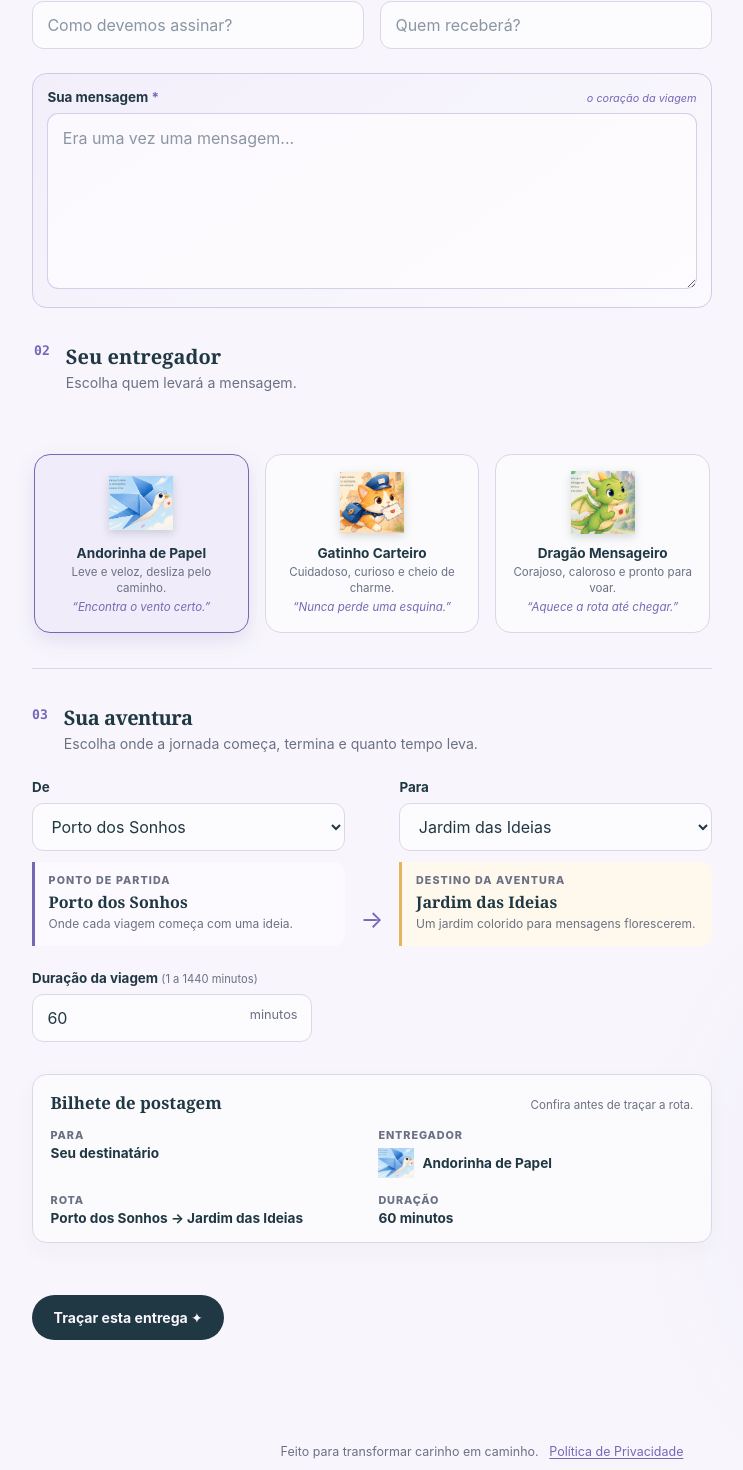
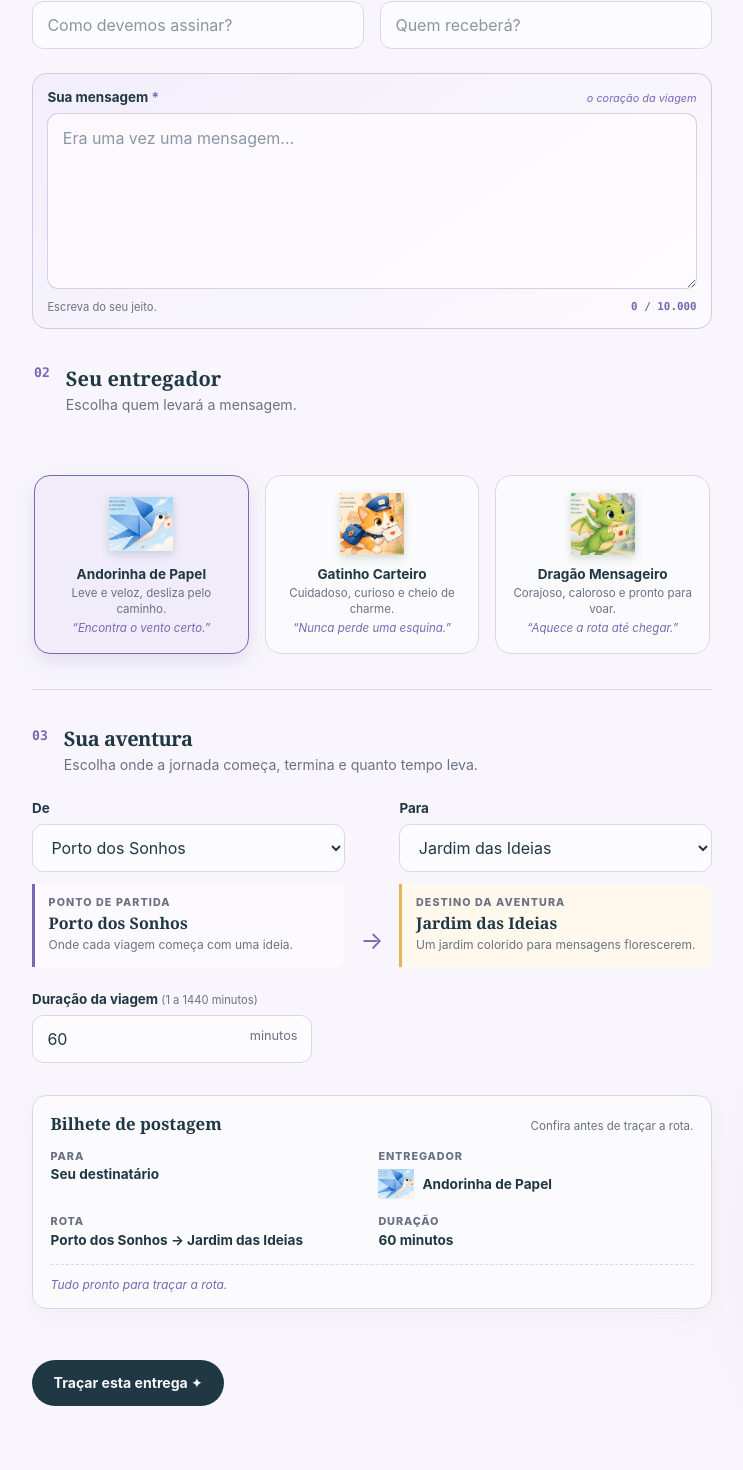
Before and after one commit to lucasdantas19/cartopia, a React (Vite) app in the folder frontend/: page / in a window 1280 px wide. Shown: the part 949-2419 px from the top of the page, without its empty margins (158-901 px from the left). Built offline with nearby package versions, Linux system fonts and the light colour scheme; no server answers.

Commit message:
feat(frontend): improve delivery form feedback

```diff
--- a/frontend/src/App.css
+++ b/frontend/src/App.css
@@ -56,6 +56,7 @@ input::placeholder, textarea::placeholder { color: #8a96a3; }
 .field-grid { display: grid; grid-template-columns: 1fr 1fr; gap: 1rem; }
 .message-label { margin-top: 1.5rem; }
 .message-composer { margin-top: 1.5rem; padding: .9rem; border: 1px solid #d3c9e6; border-radius: .9rem; background: linear-gradient(145deg, rgba(240,236,250,.75), rgba(255,255,255,.42)); }.message-composer-heading { display: flex; align-items: baseline; justify-content: space-between; gap: 1rem; }.message-composer-heading .message-label { margin-top: 0; }.message-composer-heading > span { color: var(--coral); font-size: .68rem; font-style: italic; }.message-composer textarea { min-height: 11rem; border-color: rgba(211,201,230,.9); background: rgba(255,253,255,.72); }
+.message-composer-footer { display: flex; justify-content: space-between; gap: 1rem; margin-top: .45rem; color: var(--muted); font-size: .7rem; }.message-composer-footer small { color: var(--coral); font: 700 .68rem var(--mono); }
 .route-fields { display: grid; grid-template-columns: 1fr auto 1fr; align-items: end; gap: 1rem; }
 .route-arrow { padding-bottom: .72rem; color: var(--coral); font-size: 1.5rem; }
 .location-preview { min-height: 5.2rem; margin-top: .7rem; padding: .75rem .85rem; border-left: 3px solid var(--coral); border-radius: 0 .65rem .65rem 0; background: rgba(255,255,255,.45); }.location-preview.destination { border-left-color: var(--peach); background: #fff9ed; }.location-preview span, .location-preview strong, .location-preview p { display: block; }.location-preview span { margin-bottom: .2rem; color: var(--muted); font-size: .67rem; font-weight: 800; letter-spacing: .1em; text-transform: uppercase; }.location-preview strong { color: var(--ink); font: 700 1rem var(--display); }.location-preview p { margin: .2rem 0 0; color: var(--muted); font-size: .75rem; line-height: 1.35; }
@@ -72,6 +73,7 @@ input::placeholder, textarea::placeholder { color: #8a96a3; }
 .courier-option:hover { transform: translateY(-2px); }.courier-option.selected { border-color: var(--coral); background: #f0ecfa; box-shadow: 0 8px 20px rgba(118, 104, 181, .16); }.courier-option:focus-within { outline: 3px solid rgba(118, 104, 181, .25); outline-offset: 3px; }.courier-option input { position: absolute; width: 1px; height: 1px; opacity: 0; }.courier-option img { width: 4rem; height: 4rem; object-fit: contain; filter: drop-shadow(0 3px 4px rgba(32, 56, 68, .18)); }.courier-option span { display: block; }.courier-option strong, .courier-option small { display: block; }.courier-option strong { color: var(--ink); font-size: .85rem; }.courier-option small { margin-top: .25rem; color: var(--muted); font-size: .72rem; line-height: 1.35; }
 .courier-motto { color: var(--coral) !important; font-style: italic; }
 .delivery-summary { margin-top: 2rem; padding: 1rem 1.1rem; border: 1px solid var(--line); border-radius: .9rem; background: var(--surface); box-shadow: 0 8px 22px rgba(47, 56, 54, .035); }.summary-heading { display: flex; align-items: baseline; justify-content: space-between; gap: 1rem; margin-bottom: .9rem; }.summary-heading strong { font: 700 1.05rem var(--display); }.summary-heading span { color: var(--muted); font-size: .72rem; }.summary-grid { display: grid; grid-template-columns: 1fr 1fr; gap: .8rem; }.summary-grid > div { min-width: 0; }.summary-grid > div > span { display: block; margin-bottom: .2rem; color: var(--muted); font-size: .68rem; font-weight: 800; letter-spacing: .08em; text-transform: uppercase; }.summary-grid > div > strong { display: block; overflow: hidden; color: var(--ink); font-size: .85rem; text-overflow: ellipsis; white-space: nowrap; }.summary-courier { display: grid; grid-template-columns: 2.2rem 1fr; column-gap: .55rem; align-items: center; }.summary-courier > span { grid-column: 1 / -1; }.summary-courier img { grid-row: 2; width: 2.2rem; height: 2.2rem; object-fit: contain; }.summary-courier strong { grid-row: 2; }
+.summary-note { margin: 1rem 0 0; padding-top: .75rem; border-top: 1px dashed var(--line); color: var(--coral); font-size: .75rem; font-style: italic; }
 .button { border: 0; border-radius: 999px; cursor: pointer; font: 700 .88rem var(--body); transition: transform .2s, box-shadow .2s, opacity .2s; }
 .button:hover:not(:disabled) { transform: translateY(-2px); box-shadow: 0 8px 18px rgba(47, 56, 54, .12); }
 .button:disabled { cursor: not-allowed; opacity: .52; }
--- a/frontend/src/components/delivery/CreateDeliveryForm.tsx
+++ b/frontend/src/components/delivery/CreateDeliveryForm.tsx
@@ -21,7 +21,7 @@ export function CreateDeliveryForm({ form, error, fieldErrors, submitting, onSub
     <nav className="form-journey" aria-label="Etapas para preparar a entrega"><span className="active"><b>01</b><small>Escreva</small></span><i aria-hidden="true" /><span><b>02</b><small>Escolha</small></span><i aria-hidden="true" /><span><b>03</b><small>Trace a rota</small></span></nav>
     <div className="form-section"><div className="section-heading"><span>01</span><div><h2>Sua mensagem</h2><p>Escreva a carta e conte-nos quem vai recebê-la.</p></div></div>
       <div className="field-grid"><div><label htmlFor="sender_name">Seu nome <small>(opcional)</small></label><input id="sender_name" maxLength={120} value={form.sender_name} onChange={(event) => onFieldChange('sender_name', event.target.value)} placeholder="Como devemos assinar?" />{fieldErrors.sender_name && <FieldError messages={fieldErrors.sender_name} />}</div><div><label htmlFor="recipient_name">Nome do destinatário <span className="required">*</span></label><input id="recipient_name" required maxLength={120} value={form.recipient_name} onChange={(event) => onFieldChange('recipient_name', event.target.value)} placeholder="Quem receberá?" />{fieldErrors.recipient_name && <FieldError messages={fieldErrors.recipient_name} />}</div></div>
-      <div className="message-composer"><div className="message-composer-heading"><label htmlFor="message" className="message-label">Sua mensagem <span className="required">*</span></label><span>o coração da viagem</span></div><textarea id="message" required maxLength={10000} value={form.message} onChange={(event) => onFieldChange('message', event.target.value)} placeholder="Era uma vez uma mensagem..." rows={5} />{fieldErrors.message && <FieldError messages={fieldErrors.message} />}</div>
+      <div className="message-composer"><div className="message-composer-heading"><label htmlFor="message" className="message-label">Sua mensagem <span className="required">*</span></label><span>o coração da viagem</span></div><textarea id="message" required maxLength={10000} value={form.message} onChange={(event) => onFieldChange('message', event.target.value)} placeholder="Era uma vez uma mensagem..." rows={5} /><div className="message-composer-footer"><span>Escreva do seu jeito.</span><small>{form.message.length.toLocaleString('pt-BR')} / 10.000</small></div>{fieldErrors.message && <FieldError messages={fieldErrors.message} />}</div>
     </div>
     <fieldset className="form-section courier-section"><legend><span>02</span><span><strong>Seu entregador</strong><small>Escolha quem levará a mensagem.</small></span></legend><div className="courier-options">{couriers.map((courier) => <label className={`courier-option ${form.courier === courier.code ? 'selected' : ''}`} key={courier.code}><input type="radio" name="courier" value={courier.code} checked={form.courier === courier.code} onChange={() => onFieldChange('courier', courier.code)} /><img src={courier.cardAsset} alt="" aria-hidden="true" onError={handleCourierImageError} /><span><strong>{courier.label}</strong><small>{courier.description}</small><small className="courier-motto">“{courier.motto}”</small></span></label>)}</div>{fieldErrors.courier && <FieldError messages={fieldErrors.courier} />}</fieldset>
     <div className="form-section"><div className="section-heading"><span>03</span><div><h2>Sua aventura</h2><p>Escolha onde a jornada começa, termina e quanto tempo leva.</p></div></div>
@@ -30,6 +30,6 @@ export function CreateDeliveryForm({ form, error, fieldErrors, submitting, onSub
       <div className="duration-field"><label htmlFor="duration_minutes">Duração da viagem <small>(1 a 1440 minutos)</small></label><div className="duration-input"><input id="duration_minutes" type="number" required min={1} max={1440} value={form.duration_minutes} onChange={(event) => onFieldChange('duration_minutes', Number(event.target.value))} /><span>minutos</span></div>{fieldErrors.duration_minutes && <FieldError messages={fieldErrors.duration_minutes} />}</div>
       <DeliverySummary form={form} />
     </div>
-    <button className="button primary submit-button" type="submit" disabled={submitting}>{submitting ? 'Preparando a entrega…' : 'Traçar esta entrega ✦'}</button>
+    <button className="button primary submit-button" type="submit" disabled={submitting}>{submitting ? 'Selando a carta…' : 'Traçar esta entrega ✦'}</button>
   </form>
 }
--- a/frontend/src/components/delivery/DeliverySummary.tsx
+++ b/frontend/src/components/delivery/DeliverySummary.tsx
@@ -20,5 +20,6 @@ export function DeliverySummary({ form }: DeliverySummaryProps) {
       <div><span>Rota</span><strong>{origin?.label ?? form.origin} → {destination?.label ?? form.destination}</strong></div>
       <div><span>Duração</span><strong>{form.duration_minutes || '—'} {form.duration_minutes ? 'minutos' : ''}</strong></div>
     </div>
+    <p className="summary-note">{form.origin === form.destination ? 'Escolha lugares diferentes para traçar a rota.' : 'Tudo pronto para traçar a rota.'}</p>
   </aside>
 }
```
